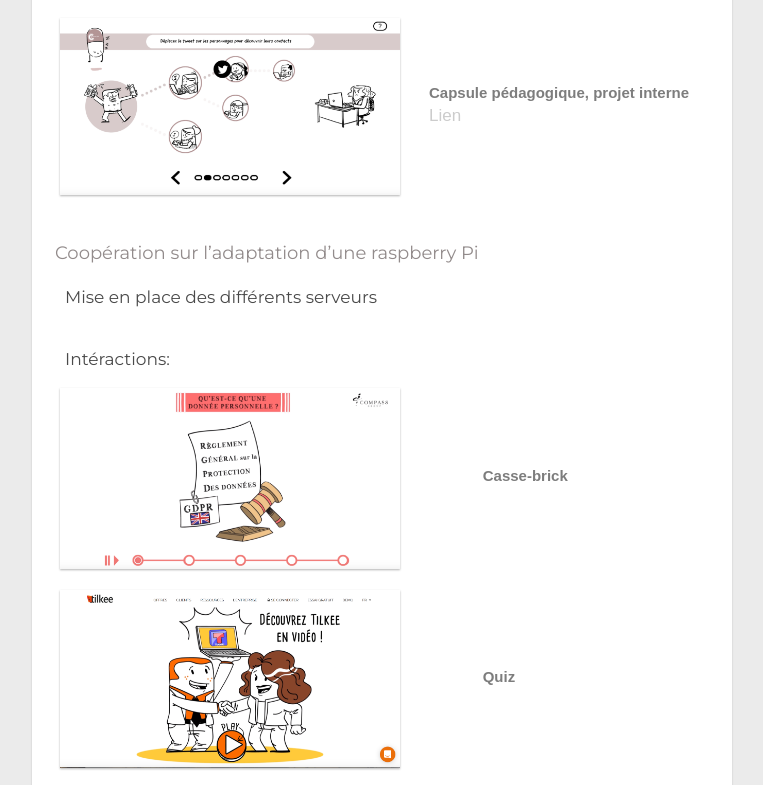
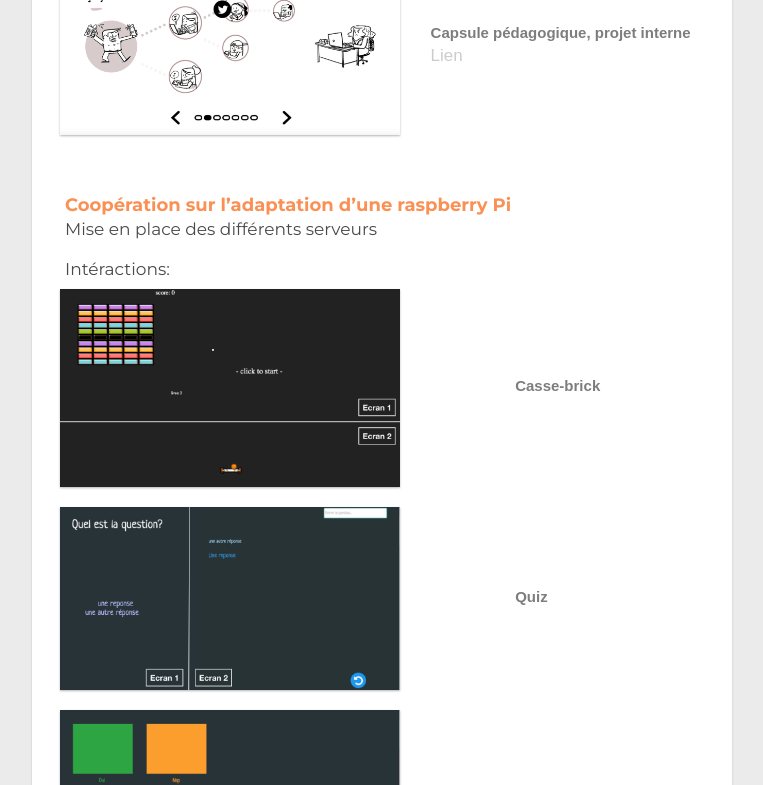
Before and after one commit to NatachaDucre/profile, a plain HTML site: page index.html in a window 1280 px wide. Shown: the part 2015-2800 px from the top of the page, without its empty margins (258-1021 px from the left). Drawn offline with nearby package versions, Linux system fonts and the light colour scheme.

Commit message:
finished version

```diff
--- a/app.js
+++ b/app.js
@@ -48,19 +48,19 @@ var nV = new Vue({
           description2: "Intéractions:",
             projects: [
               {
-                image: "images/Compass.png",
+                image: "images/casseBrick.png",
                 name: "Casse-brick"
               },
               {
-                image: "images/tilkee.png",
+                image: "images/quiz.png",
                 name: "Quiz"
               },
               {
-                image: "images/tilkee.png",
+                image: "images/sondage.png",
                 name: "Sondage"
               },
               {
-                image: "images/tilkee.png",
+                image: "images/mots.png",
                 name: "Nuage de mots"
               }
             ]
--- a/index.html
+++ b/index.html
@@ -14,6 +14,7 @@
     <div id="sidebar">
       <ul>
         <li><a href="#summary"><i class="fa fa-info-circle" aria-hidden="true"></i></a></li>
+        <li><a href="#titleProject"><i class="fa fa-paste" aria-hidden="true"></i></a></li>
         <li><a href="#favorites-movies"><i class="fa fa-film" aria-hidden="true"></i></a></li>
         <li><a href="#footer"><i class="fa fa-life-ring" aria-hidden="true"></i></a></li>
       </ul>
@@ -36,7 +37,7 @@
           <ul class="list-inline">
             <li class="list-icons"><a href="https://www.facebook.com/natacha.ducre"><i class="fa fa-facebook-square" aria-hidden="true"></i>
             Facebook</a></li>
-            <li class="list-icons"><a href="#"><i class="fa fa-linkedin" aria-hidden="true"></i> LinkedIn</a></li>
+            <li class="list-icons"><a href="https://www.linkedin.com/in/natacha-ducr%C3%A9-97091ab2/"><i class="fa fa-linkedin" aria-hidden="true"></i> LinkedIn</a></li>
             <li class="list-icons"><a href="https://github.com/NatachaDucre"><i class="fa fa-github" aria-hidden="true"></i> Github</a></li>
           </ul>
         </div>
@@ -47,19 +48,19 @@
           <template v-for="value in profesional">
           <table v-for="element in value.type">
             <tr>
-              <td><h3>{{ element.name }}</h3>
+              <td><h3 id="titleProject">{{ element.name }}</h3>
               </td>
             </tr>
             <tr>
               <td><h3 id="description">{{ element.description }}</h3><br>
-              <h3 id="description" v-if="element.description2">{{ element.description2 }}</h3>
+              <h3 id="description2" v-if="element.description2">{{ element.description2 }}</h3>
               </td>
             </tr>
             <tr v-for="proj in element.projects">
               <td><img :src="proj.image" class="img-thumbnail rounded float-left" alt="Green Mile"></td>
               <td>
                 <p>
-                  <strong> {{ proj.name }}<br></strong>
+                  <strong>{{ proj.name }}<br></strong>
                   <a v-if="proj.link" :href=" proj.link " class="list-icons icon-project">Lien</a>
                 </p>
               </td>
--- a/style.css
+++ b/style.css
@@ -55,10 +55,28 @@ h3 {
   line-height: 0.3;
 }
 
+#titleProject{
+  padding-bottom: 0px;
+  margin-bottom: -2px;
+  margin-left: 10px;
+  margin-top: 30px;
+  color: #fa9054;
+  font-size: 1.2em;
+  font-weight: bold;
+}
+
 #description {
   color: #4A4A4A;
   padding-top: 0px;
   margin-left: 10px;
+  margin-bottom: -5px;
+  font-size: 17px;
+}
+#description2 {
+  color: #4A4A4A;
+  padding-top: 0px;
+  margin-left: 10px;
+  margin-bottom: 8px;
   font-size: 17px;
 }
 
```
Also changed, not shown: images/casseBrick.png (added), images/mots.png (added), images/quiz.png (added), images/sondage.png (added), 1 other file.
